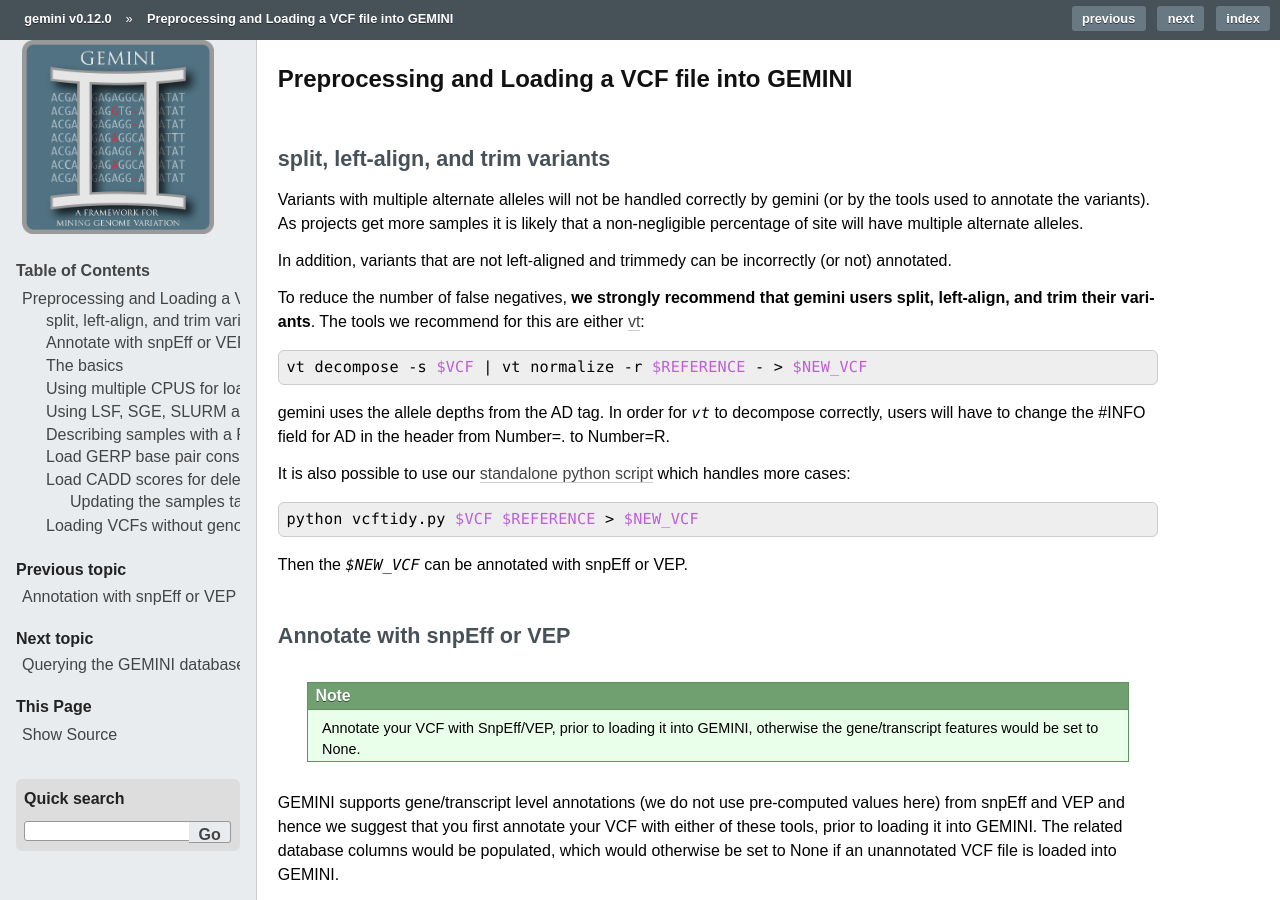
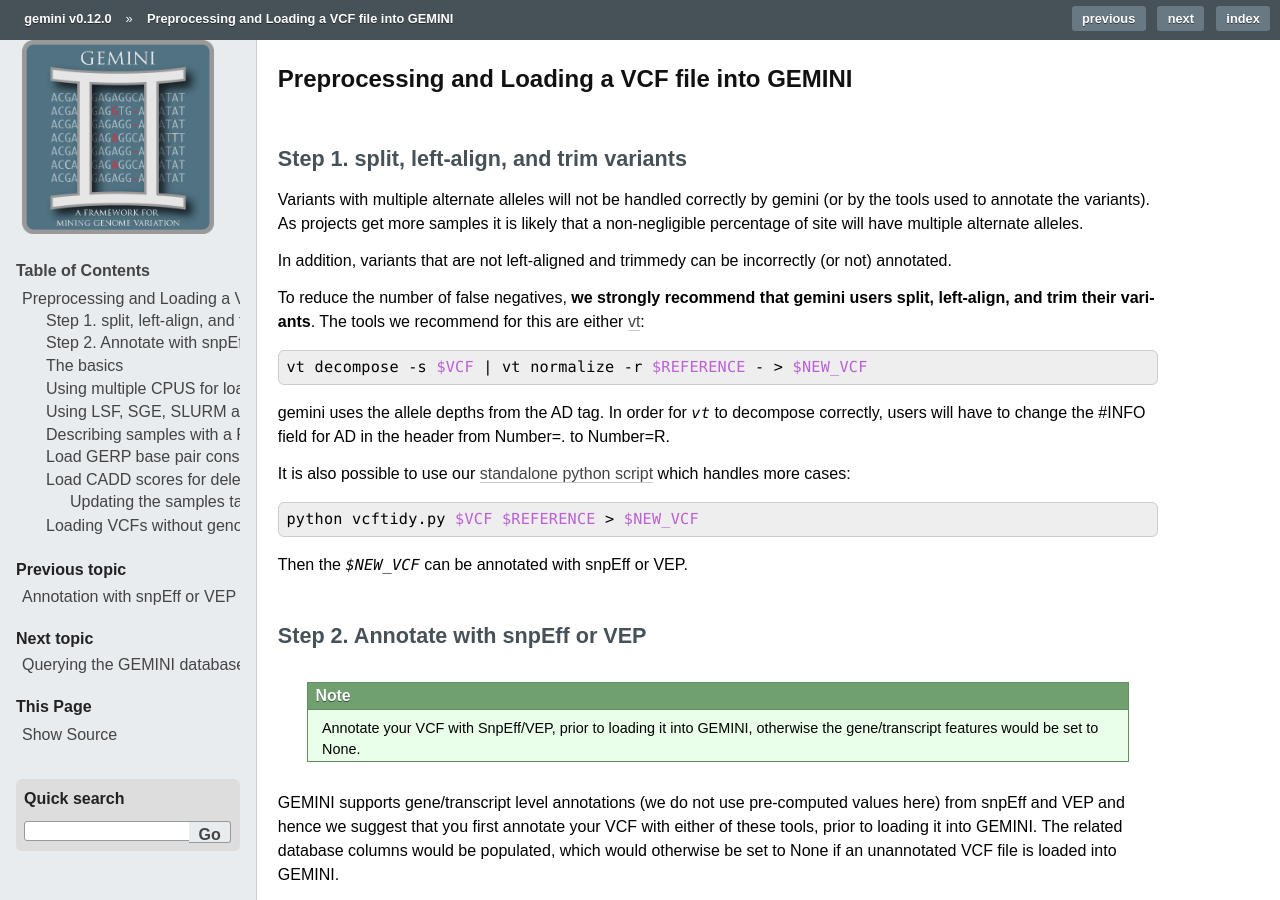
Before and after one commit to arq5x/gemini, a Sphinx documentation site: the page built from docs/content/preprocessing.rst, in a window 1280 px wide and 900 px high. Built offline with Sphinx 7.4.7, drawn with Linux system fonts in a browser that asks for light colours; formulas are drawn with MathJax 3; pages that are not in the unit, such as notebooks, are missing from menus; comment, search, counter and statistics services are not loaded; the version number is read from the project's files by our own code.

```diff
--- a/docs/content/preprocessing.rst
+++ b/docs/content/preprocessing.rst
@@ -4,9 +4,9 @@
 
 .. _preprocess:
 
-====================================
-split, left-align, and trim variants
-====================================
+=============================================
+Step 1. split, left-align, and trim variants
+=============================================
 
 Variants with multiple alternate alleles will not be handled correctly by gemini (or by the tools
 used to annotate the variants). As projects get more samples it is likely that a non-negligible
@@ -33,9 +33,9 @@
 
 Then the `$NEW_VCF` can be annotated with snpEff or VEP.
 
-==============================
-Annotate with snpEff or VEP
-==============================
+===================================
+Step 2. Annotate with snpEff or VEP
+===================================
 .. note::
 
 	Annotate your VCF with SnpEff/VEP, prior to loading it into GEMINI, otherwise the
```
Also changed, not shown: docs/index.rst (+37 -1 lines).
